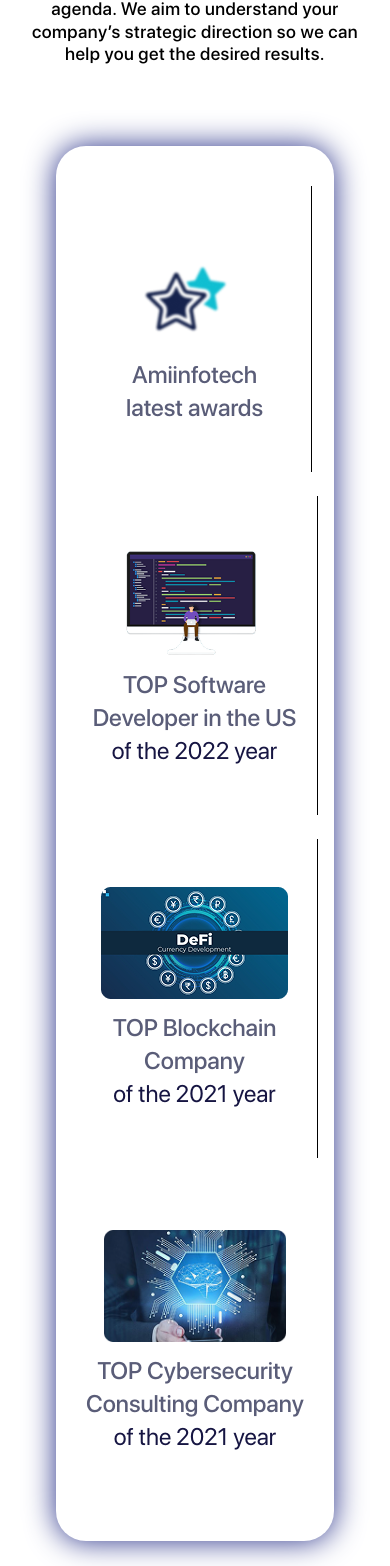
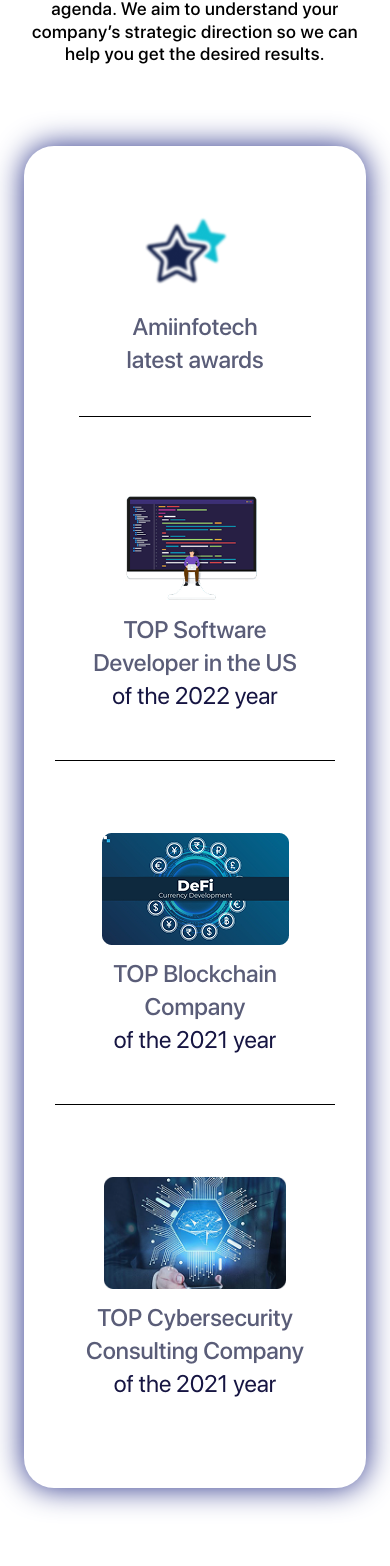
Before and after one commit to vd7943/Hippocampus, a React (Vite) app in the folder frontend/: page / in a window 390 px wide. Shown: the part 5412-6978 px from the top of the page. Built offline with nearby package versions, Linux system fonts and the light colour scheme.

Commit message:
Update WhyChooseUs.jsx

```diff
--- a/frontend/src/components/LandingPage/WhyChooseUs.jsx
+++ b/frontend/src/components/LandingPage/WhyChooseUs.jsx
@@ -60,10 +60,10 @@
         </div>
       </div>
       <div
-        className="mt-20 mx-14 py-10 px-4 md:px-10 lg:px-0 rounded-[30px] bg-white shadow-[0_0_30px_0_#262F87,_0_0_0px_0_#5A5D78]
+        className="mt-20 mx-6 lg:mx-14 py-10 px-4 md:px-10 lg:px-0 rounded-[30px] bg-white shadow-[0_0_30px_0_#262F87,_0_0_0px_0_#5A5D78]
  flex flex-wrap justify-center gap-6 md:gap-0"
       >
-        <div className="w-[280px]text-center p-12 border-r-1">
+        <div className="w-[280px]text-center px-12 pb-10 lg:p-12 border-b-1 lg:border-b-0 lg:border-r-1">
           <img
             src="/image-1.png"
             alt="Star Icon"
@@ -75,7 +75,7 @@
           </p>
         </div>
 
-        <div className="w-[280px] text-center py-12 border-r-1">
+        <div className="w-[280px] text-center py-12 border-b-1 lg:border-b-0 lg:border-r-1">
           <img
             src="/image-2.png"
             alt="Award Software Developer"
@@ -89,7 +89,7 @@
           </p>
         </div>
 
-        <div className="w-[280px] text-center py-12 border-r-1">
+        <div className="w-[280px] text-center py-12 border-b-1 lg:border-b-0 lg:border-r-1">
           <img
             src="/image-3.png"
             alt="Award Blockchain"
```
